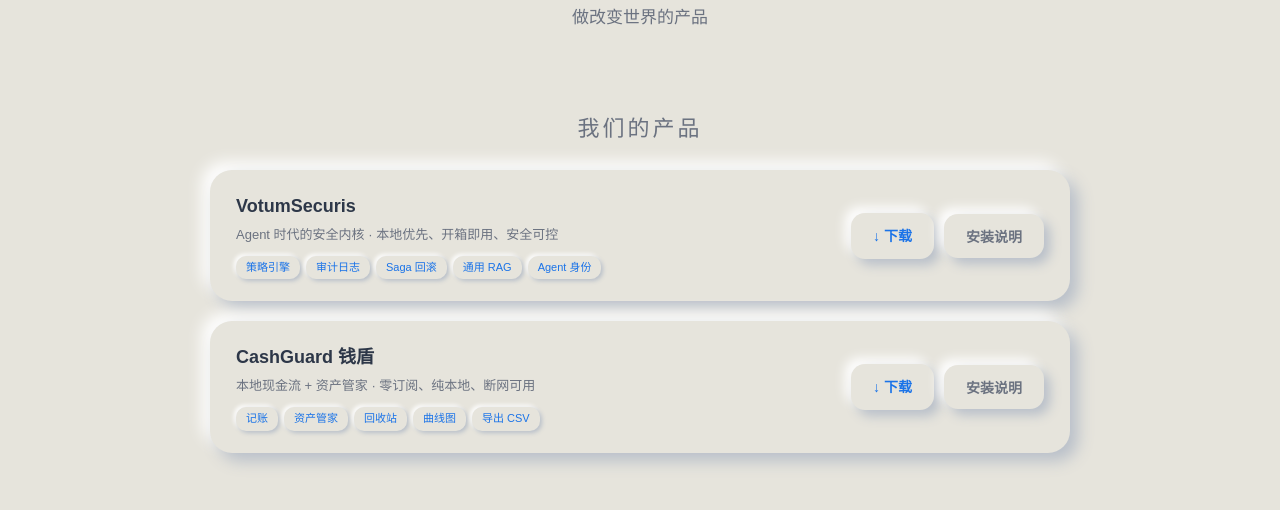
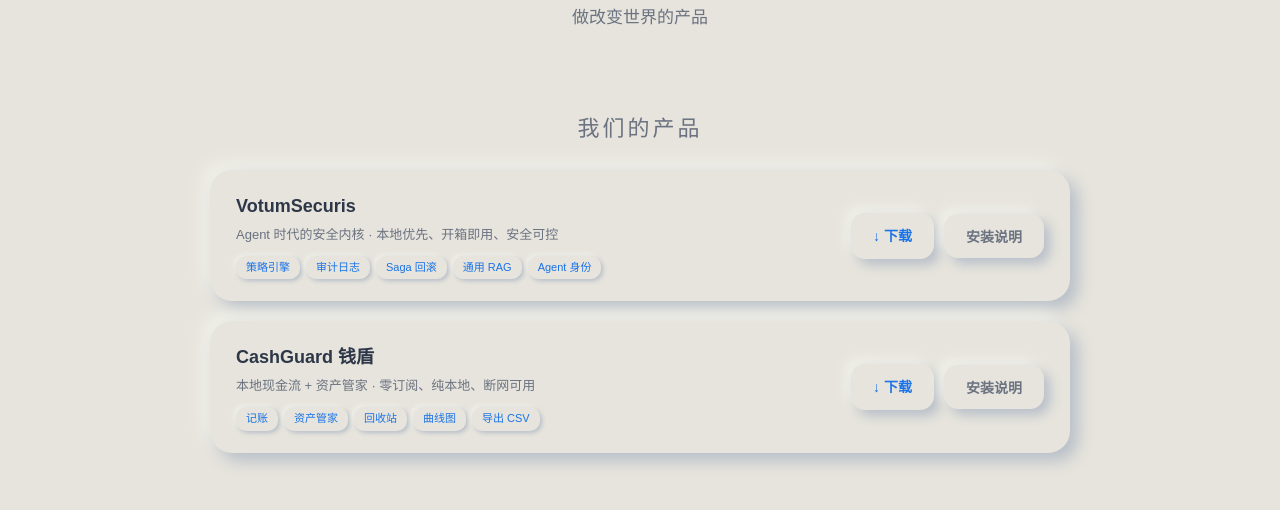
Before and after one commit to Nexora-Labs639/nexora-web, a plain HTML site: page index.html in a window 1280 px wide. Shown: the part 231-741 px from the top of the page. Drawn offline with Linux system fonts and the light colour scheme.

Commit message:
Change shadow-light color in CSS variables

```diff
--- a/index.html
+++ b/index.html
@@ -12,7 +12,7 @@
     --text-dim: #6B7280;
     --primary: #1A73E8;
     --primary-soft: #EEF4FF;
-    --shadow-light: #FFFFFF;
+    --shadow-light: #F0F0EA;
     --shadow-dark: #B8BFC9;
   }
   * { margin: 0; padding: 0; box-sizing: border-box; }
```
